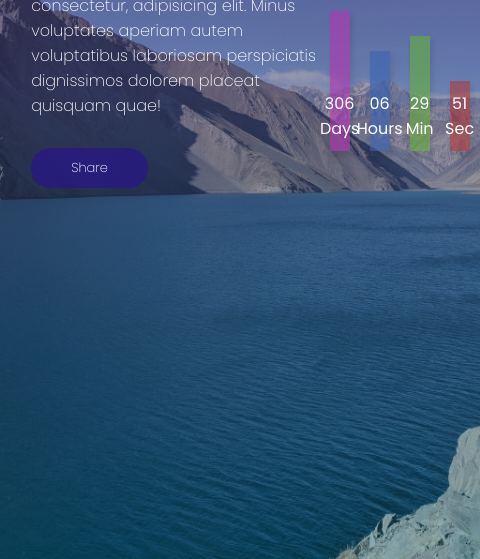
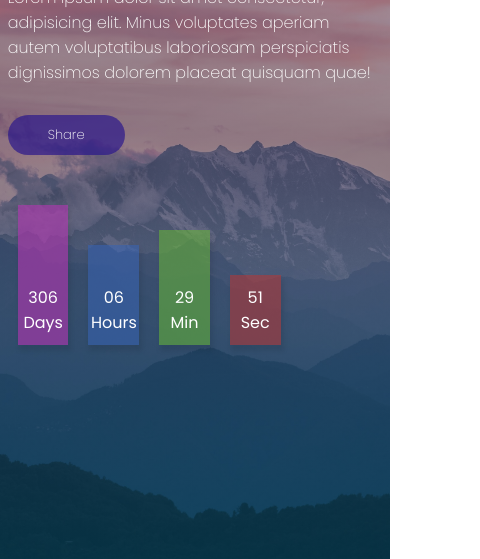
Before and after one commit to pritamkr1/countdown, a plain HTML site: page index.html in a window 390 px wide. Shown: the part 285-844 px from the top of the page, 480 px wide, since content can reach past the window. Drawn offline with Linux system fonts and the light colour scheme.

Commit message:
added meadia queries

```diff
--- a/styles.css
+++ b/styles.css
@@ -108,4 +108,54 @@ nav i{
     background-color: rgba(178, 55, 55, 0.582);
 }
 
-@media
+@media(max-width: 600px){
+    .hero-container{
+        margin: 0 20px;
+        padding-top: 30px;
+        margin: 30px 2%;
+        display: grid;
+        grid-template-columns: 1fr ;
+        grid-template-rows: auto auto;
+    }
+    .coutndown .box{
+        margin: 0 10px;
+        width: 17vw;
+
+    }
+    .coutndown{
+        margin-top: 50px;
+        display: flex;
+    justify-content: flex-start;
+    align-items: flex-end;
+    }
+    body{
+        background-image: linear-gradient(to top, #07647967, #61235196), url('/img/mobile.jpg');
+    }
+}
+
+@media(max-width: 700px){
+    .coutndown .box{
+        margin: 0 10px;
+        width: 14vw;
+
+    }
+    .hero-container{
+        margin: 0 20px;
+        padding-top: 30px;
+        margin: 30px 2%;
+        display: grid;
+        grid-template-columns: 1fr ;
+        grid-template-rows: auto auto;
+    }
+    .coutndown .box{
+        margin: 0 10px;
+        width: 13vw;
+
+    }
+    .coutndown{
+        margin-top: 50px;
+        display: flex;
+    justify-content: flex-start;
+    align-items: flex-end;
+    }
+}
```
Also changed, not shown: img/mobile.jpg (added).
